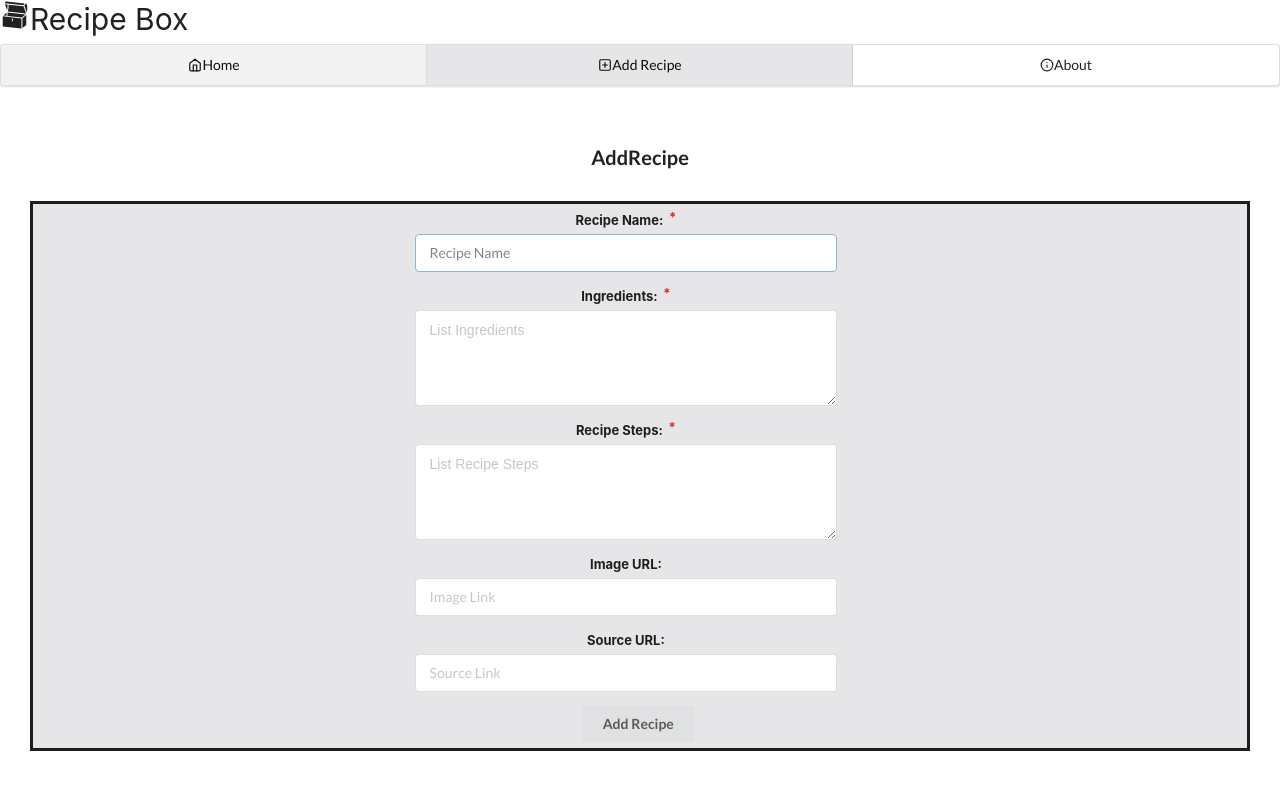
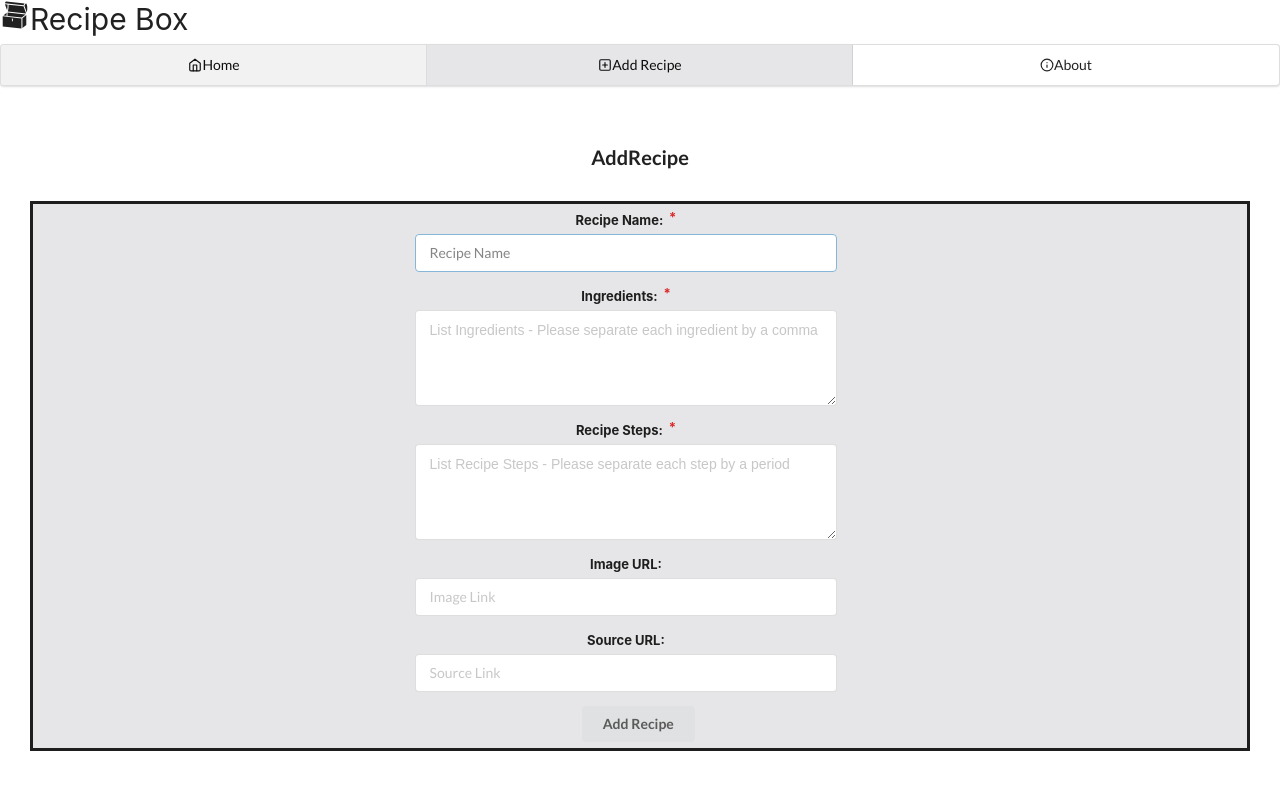
Before and after one commit to HannahGlazier/Recipe-Box, a React (Create React App) app: page /addRecipe in a window 1280 px wide. Shown: the top 790 px of the page. Built offline with nearby package versions, Linux system fonts and the light colour scheme; no server answers.

Commit message:
Cleaned up code a little
Co-authored-by: Beth <8eth@users.noreply.github.com>

```diff
--- a/data.json
+++ b/data.json
@@ -7,7 +7,7 @@
       "steps": "Place beef roast in crock pot. Mix the dried mixes together in a bowl and sprinkle over the roast. Pour the water around the roast. Cook on low for 7-9 hours",
       "imageURL": "http://img.sndimg.com/food/image/upload/w_266/v1/img/recipes/27/20/8/picVfzLZo.jpg",
       "originalURL": "http://www.food.com/recipe/to-die-for-crock-pot-roast-27208",
-      "likes": 4
+      "likes": 5
     },
     {
       "id": 2,
@@ -131,7 +131,7 @@
       "imageURL": "https://meaningfuleats.com/wp-content/uploads/2018/06/IMG_1300-683x1024.jpg",
       "originalURL": "https://meaningfuleats.com/the-best-gluten-free-chocolate-chip-cookies/#recipe-card",
       "id": 15,
-      "likes": 1
+      "likes": 2
     },
     {
       "name": "Roasted Broccoli",
--- a/src/App.js
+++ b/src/App.js
@@ -58,6 +58,7 @@ function App() {
 
   }
 
+
   // const sortedRecipes = recipes.sort((recipe1, recipe2) => {
   //   if(sortBy === 'name'){
   //     return recipe1.name - recipe2.name
--- a/src/components/AddRecipe.js
+++ b/src/components/AddRecipe.js
@@ -65,9 +65,14 @@ function AddRecipe({ addNewRecipe }) {
       <h1 className="addRecipe">AddRecipe</h1>
       <div className="addRecipeBorder test">
         <div className="ui grid">
-          <form className="ui form center" onSubmit={(e) => handleAddRecipeData(e)}>
+          <form
+            className="ui form center"
+            onSubmit={(e) => handleAddRecipeData(e)}
+          >
             <div className="required fifteen wide field">
-              <label className="center" htmlFor="recipeName">Recipe Name: </label>
+              <label className="center" htmlFor="recipeName">
+                Recipe Name:{" "}
+              </label>
               <input
                 type="text"
                 name="name"
@@ -79,7 +84,9 @@ function AddRecipe({ addNewRecipe }) {
               ></input>
             </div>
             <div className="required fifteen wide field">
-              <label className="center" htmlFor="ingredients">Ingredients: </label>
+              <label className="center" htmlFor="ingredients">
+                Ingredients:{" "}
+              </label>
               <textarea
                 type="text"
                 name="ingredients"
@@ -88,11 +95,13 @@ function AddRecipe({ addNewRecipe }) {
                 onChange={(e) => handleChange(e)}
                 rows="4"
                 cols="50"
-                placeholder="List Ingredients"
+                placeholder="List Ingredients - Please separate each ingredient by a comma"
               ></textarea>
             </div>
             <div className="required fifteen wide field">
-              <label className="center" htmlFor="steps">Recipe Steps: </label>
+              <label className="center" htmlFor="steps">
+                Recipe Steps:{" "}
+              </label>
               <textarea
                 type="text"
                 name="steps"
@@ -101,11 +110,13 @@ function AddRecipe({ addNewRecipe }) {
                 onChange={(e) => handleChange(e)}
                 rows="4"
                 cols="50"
-                placeholder="List Recipe Steps"
+                placeholder="List Recipe Steps - Please separate each step by a period"
               ></textarea>
             </div>
             <div className="fifteen wide field">
-              <label className="center" htmlFor="imageURL">Image URL: </label>
+              <label className="center" htmlFor="imageURL">
+                Image URL:{" "}
+              </label>
               <input
                 type="text"
                 name="imageURL"
@@ -116,7 +127,9 @@ function AddRecipe({ addNewRecipe }) {
               ></input>
             </div>
             <div className="fifteen wide field">
-              <label className="center" htmlFor="originalURL">Source URL: </label>
+              <label className="center" htmlFor="originalURL">
+                Source URL:{" "}
+              </label>
               <input
                 type="text"
                 name="originalURL"
@@ -129,7 +142,6 @@ function AddRecipe({ addNewRecipe }) {
             <button className="ui submit button center" type="submit">
               Add Recipe
             </button>
-
           </form>
         </div>
       </div>
--- a/src/components/RecipesToTry.js
+++ b/src/components/RecipesToTry.js
@@ -17,7 +17,7 @@ function RecipesToTry( {recipesToTry, onRecipeClick, onRemoveRecipe} ) {
     <>
       <h1>My Recipe List</h1>
       <div className="border">
-        <div className="ui four stackable cards recipeTile">{mappedRecipesToTry}</div>
+        <div className="ui five cards">{mappedRecipesToTry}</div>
       </div>
     </>
   )
--- a/src/components/Search.js
+++ b/src/components/Search.js
@@ -10,7 +10,6 @@ function Search({ searchTerm, setSearchTerm, sortBy, onChangeSortBy }) {
       <div className="item">
         <div className="ui search">
           <div className="ui icon input">
-            {/* <label htmlFor="search">Search Recipes    </label> */}
             <input
               type="text"
               id="search"
--- a/src/index.css
+++ b/src/index.css
@@ -1,38 +1,26 @@
 body {
   margin: 0;
-  font-family: -apple-system, BlinkMacSystemFont, 'Segoe UI', 'Roboto', 'Oxygen',
-    'Ubuntu', 'Cantarell', 'Fira Sans', 'Droid Sans', 'Helvetica Neue',
+  font-family: -apple-system, BlinkMacSystemFont, "Segoe UI", "Roboto", "Oxygen",
+    "Ubuntu", "Cantarell", "Fira Sans", "Droid Sans", "Helvetica Neue",
     sans-serif;
   -webkit-font-smoothing: antialiased;
   -moz-osx-font-smoothing: grayscale;
 }
 
 code {
-  font-family: source-code-pro, Menlo, Monaco, Consolas, 'Courier New',
+  font-family: source-code-pro, Menlo, Monaco, Consolas, "Courier New",
     monospace;
 }
 
-/* .recipeTile {
-  text-align: center;
-  width: 100%;
-  height: 15vw;
-} */
-
-.about{
+.about {
   font-size: 20px;
 }
 
 .addRecipeBorder {
   margin: 30px;
   padding: 20px;
-  /* padding: center; */
-  /* padding-left: 400px; */
-  /* text-align: center; */
-  /* display: flex;
-  /* align-items: center; */
-  /* justify-content: right; */
   border-style: solid;
-  background-color: #E6E6E8;
+  background-color: #e6e6e8;
 }
 
 .test {
@@ -75,7 +63,7 @@ h5 {
   margin: 30px;
   padding: 20px;
   border-style: solid;
-  background-color: #E6E6E8;
+  background-color: #e6e6e8;
 }
 
 .divider {
@@ -101,15 +89,14 @@ a {
 }
 
 .center {
- text-align: center;
+  text-align: center;
 }
 
 .background {
   background: white;
 }
 
- .ui.card,
-.ui.cards>.card {
+.ui.card,
+.ui.cards > .card {
   background-color: #e0e1e2;
-
 }
```
Also changed, not shown: src/components/NavBar.js (+0 -10 lines), src/components/RecipeCard.js (+6 -9 lines), src/components/RecipeContainer.js (+1 -6 lines), src/components/RecipeDetail.js (+0 -13 lines).
